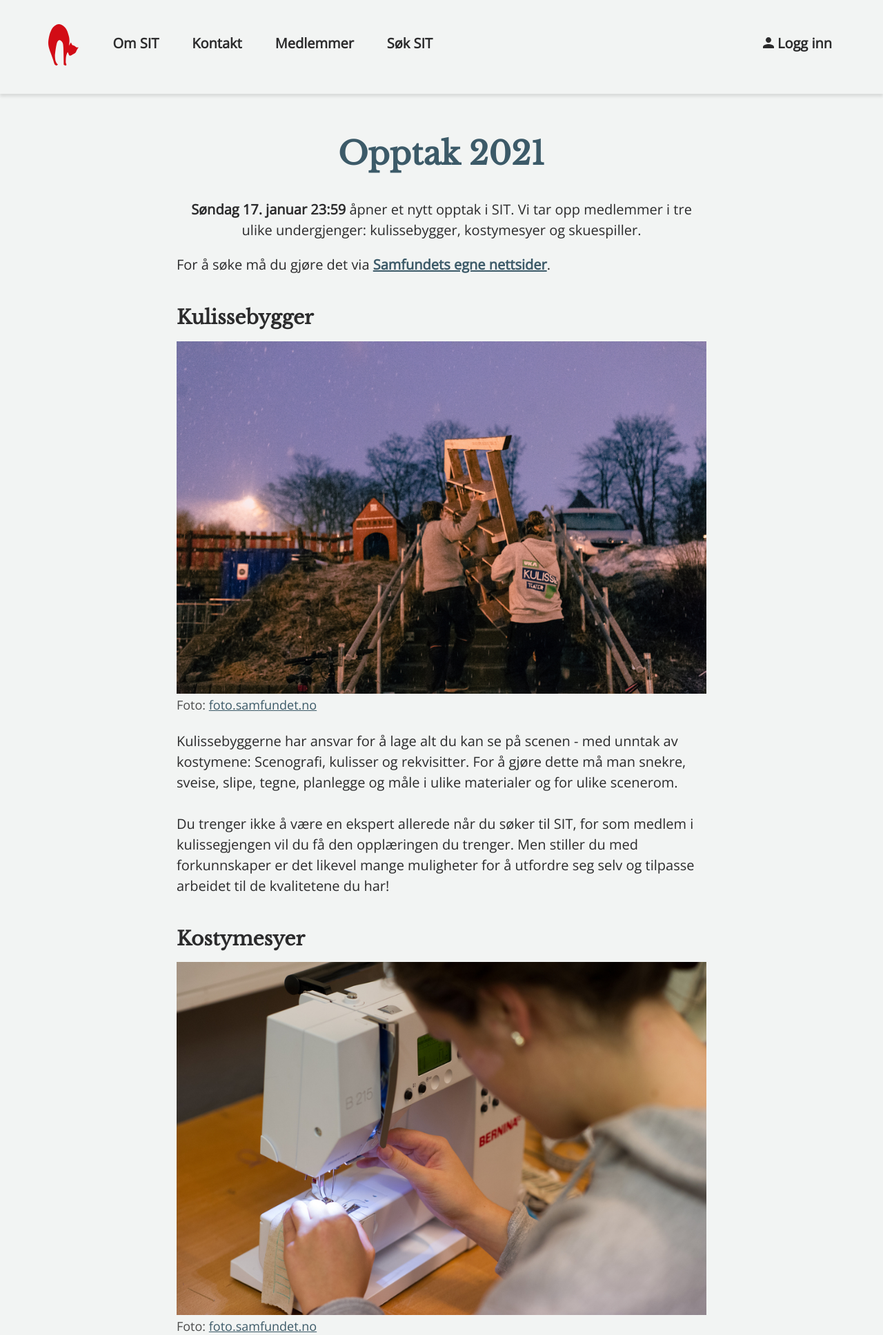
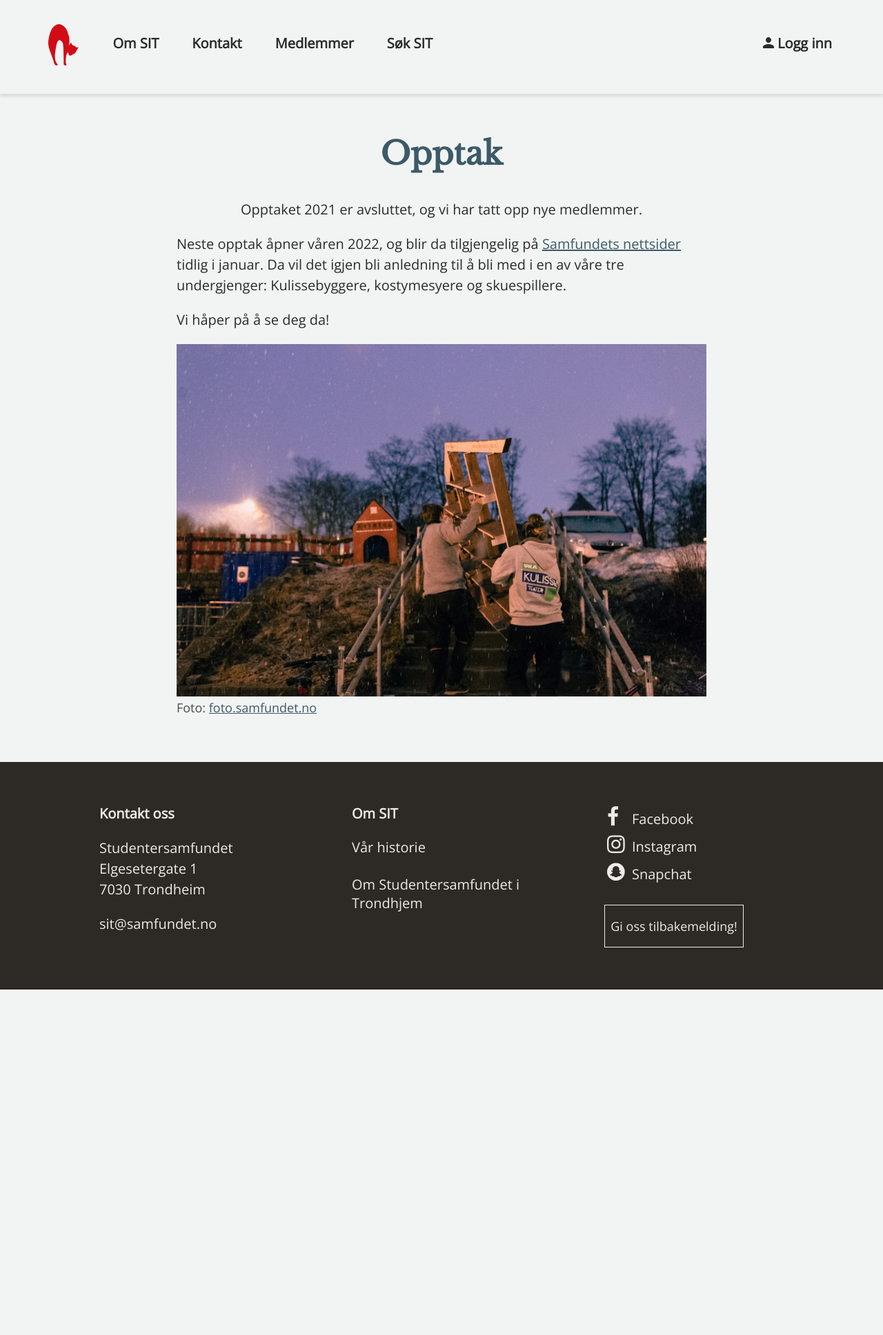
Before and after one commit to Studentersamfundets-Interne-Teater/sit-web, a Django app: page /opptak/ in a window 1280 px wide. Shown: the top 1936 px of the page at 69% size. After the commit the page ends 1435 px from the top, so only its background shows below. Run offline with Django 3.2, Linux system fonts and the light colour scheme.

Commit message:
Update new members page

```diff
--- a/SITnett/templates/opptak.html
+++ b/SITnett/templates/opptak.html
@@ -1,52 +1,27 @@
-{% extends "meny.html" %}
-{% load static %}
-
-{% block innhold %}
-
+{% extends "meny.html" %} {% load static %} {% block innhold %}
 
 <div class="placeholder-content">
-  <h2>Opptak 2021</h2>
+  <h2>Opptak</h2>
+  <p>Opptaket 2021 er avsluttet, og vi har tatt opp nye medlemmer.</p>
   <p>
-    <b>Søndag 17. januar 23:59</b> åpner et nytt opptak i SIT. Vi tar opp medlemmer i tre ulike undergjenger: kulissebygger, kostymesyer og skuespiller.
+    Neste opptak åpner våren 2022, og blir da tilgjengelig på
+    <a href="https://samfundet.no" target="_blank" rel="noreferrer noopener"
+      >Samfundets nettsider</a
+    >
+    tidlig i januar. Da vil det igjen bli anledning til å bli med i en av våre
+    tre undergjenger: Kulissebyggere, kostymesyere og skuespillere.
   </p>
-  <p>
-    For å søke må du gjøre det via <b><a href="https://samfundet.no/opptak" target="_blank" rel="noreferrer noopener">Samfundets egne nettsider</a></b>.
-  </p>
-  <h3>Kulissebygger</h3>
-  <img src="{% static 'assets/digfx1814.jpg' %}" width=100%>
-  <div class="text-info">Foto: <a href="https://foto.samfundet.no/" target="_blank" rel="noreferrer noopener">foto.samfundet.no</a></div>
-</br>
-  <p>
-    Kulissebyggerne har ansvar for å lage alt du kan se på scenen - med unntak av kostymene: Scenografi, kulisser og rekvisitter. For å gjøre dette må man snekre, sveise, slipe, tegne, planlegge og måle i ulike materialer og for ulike scenerom.  </br></br>Du trenger ikke å være en ekspert allerede når du søker til SIT, for som medlem i kulissegjengen vil du få den opplæringen du trenger. Men stiller du med forkunnskaper er det likevel mange muligheter for å utfordre seg selv og tilpasse arbeidet til de kvalitetene du har!
-  </p>
-  <h3>Kostymesyer</h3>
-  <img src="{% static 'assets/digfk0971.jpg' %}" width=100%>
-  <div class="text-info">Foto: <a href="https://foto.samfundet.no/" target="_blank" rel="noreferrer noopener">foto.samfundet.no</a></div>
-</br>
-  <p>Kostymesyerne har ansvar for å designe og sy kostymene som benyttes under produksjonene til SIT. Under produksjonene våre får kostymesyerne mulighet til å utforske forskjellige designmuligheter samt leke med materialbruk.  </br></br>Det er ingen krav om syferdigheter når du søker, for som kostymesyer i SIT får du delta på kurs hvor man lærer syteknikk og design. Erfaring kommer likevel godt med, og du vil få muligheten til å påvirke arbeidet og kanskje mestre noe du lenge har drømt om å bli bedre i?
-  </p>
-  <h3>Skuespiller (skådis)</h3>
-  <img src="{% static 'assets/digfå7269.jpg' %}" width=100%>
-  <div class="text-info">Foto: <a href="https://foto.samfundet.no/" target="_blank" rel="noreferrer noopener">foto.samfundet.no</a></div>
-</br>
-  <p>Som skuespiller i SIT står du naturligvis på scenen én gang i semesteret. Vi setter opp flere produksjoner i semesteret og bruker et bredt spekter med sjangre. Du vil dermed få mulighet til å velge i stor grad hvilken produksjon du har lyst til å være med på, avhengig av om du best liker å få folk til å le, gråte, eller kanskje forlate salen i sinne? Når du søker som skuespiller vil det være en stor fordel om du har erfaring, men det er ikke et krav.
-  </p>
-  <h3>Kan man bidra på andre måter i SIT?</h3>
-  <img src="{% static 'assets/digfø6717.jpg' %}" width=100%>
-  <div class="text-info">Foto: <a href="https://foto.samfundet.no/" target="_blank" rel="noreferrer noopener">foto.samfundet.no</a></div>
-</br>
-  <p>Selv om du eventuelt blir tatt opp i en av de tre undergjengene, så vil du likevel ha muligheten til å gjøre mye annet! For det er mange roller som må fylles i en produksjon, blant annet som regissør, inspisient,forfatter, produsent, musiker, koreograf, sminkør og administrative roller. Det er heller ikke til å legge under en stol at SIT er en fjasete gjeng, så det er også muligheter for å påta seg/lage småverv som frisør, gymlærer, kordirigent og -medlem, kokk, og mye mer.
-  </p>
-  <h3>Hva skjer på et opptak?</h3>
-  <p>Søknadsperioden åpner 17. januar 23:59 og stenger fredag 29. januar 23:59. Etter at du har søkt, så vil du bli kontaktet uansett for å høre om når du har tid til å møtes. Om dette passer, så stiller du til et intervju hvor hele styret i SIT er representert (åtte personer) og har veldig lyst til å bli kjent med deg!  </br></br>Opptaket vil foregå digitalt i år. Intervjuene vil bli gjort fortløpende, og vi anbefaler derfor å søke så tidlig som mulig, da intervjutidspunktet er mer fleksibelt.  </br>For kulisse- og kostymesøkere vil intervjuet utelukkende bestå av spørsmål for å bli kjent, men som skuespillersøker vil du i tillegg måtte fremføre ett forutbestemt, og ett egenvalgt innslag (sang, dikt). I forkant av opptaket vil det bli lagt ut et utvalg av tekster, og av disse må dere velge én som dere har lyst til å fremføre.
-  </p>
-  <h3>UKA</h3>
-  <p>Har du tenkt på å være med i UKA? Som medlem av SIT blir du automatisk tatt opp i UKA. Det vil si at du får muligheten til å lage kulisser, kostymer eller stå på scenen som skuespiller under Norges største studentfestival, i enten UKErevyen, Nattforestillingen eller Barneteateret. For å være skuespiller i UKA må du allerede være medlem av SIT.
-  </p>
-  <h3>Hva bør du tenke på til intervjuet?</h3>
-  <p>Det viktigste når du søker til SIT er at du har lyst til å være med og synes det virker gøy! Derfor må du ikke ha en imponerende CV når du stiller til intervju. Vi har først og fremst lyst til å bli kjent med deg så kom som du er, også skal vi møte deg med åtte store smil.
-  </br></br>Vurder å søke tidlig! Det er mange som søker den siste dagen før fristen, og dermed mange som skal ha intervju! Da er det vanskelig å få kabalen til å gå opp, så for å være sikker på at du får intervju på et tidspunkt som passer deg, så er det lurt å søke så tidlig som mulig.
-  </p>
+  <p>Vi håper på å se deg da!</p>
+  <img src="{% static 'assets/digfx1814.jpg' %}" width="100%" />
+  <div class="text-info">
+    Foto:
+    <a
+      href="https://foto.samfundet.no/"
+      target="_blank"
+      rel="noreferrer noopener"
+      >foto.samfundet.no</a
+    >
+  </div>
+  <br />
 </div>
-
 {% endblock innhold %}
```
